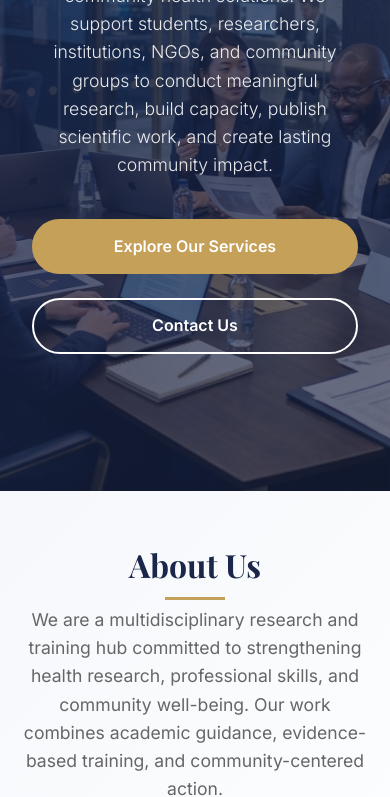
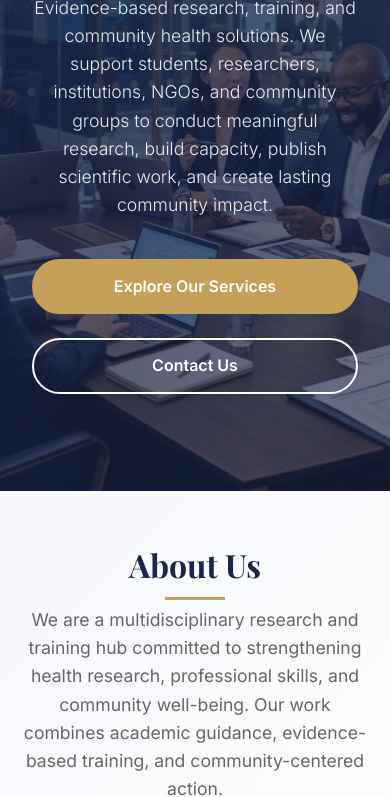
Before and after one commit to onlineformsins-art/mrit, a website: page index.html in a window 390 px wide. Shown: the part 353-1150 px from the top of the page. Drawn offline with nearby package versions, Linux system fonts and the light colour scheme.

Commit message:
Add files via upload

```diff
--- a/style.css
+++ b/style.css
@@ -639,6 +639,10 @@ ul {
         font-size: 2.5rem;
     }
 
+    .hero-content {
+        padding-top: 80px;
+    }
+
     .hero-buttons {
         flex-direction: column;
         width: 100%;
```
